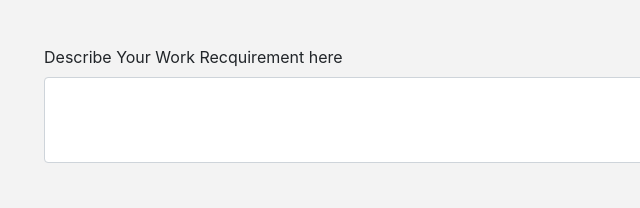
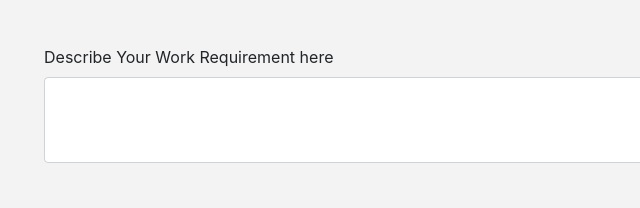
Before and after one commit to ashutosh243/portfolio, a plain HTML site: page services.html in a window 1280 px wide. Shown: the part 249-457 px from the top of the page, 41-681 px from the left. Drawn offline with nearby package versions, Linux system fonts and the light colour scheme.

Commit message:
Update services.html

```diff
--- a/services.html
+++ b/services.html
@@ -62,7 +62,7 @@
    </div>
    <div class="container my-5">
     <div class="form-group my-3">
-        <label for="exampleFormControlTextarea1">Describe Your Work Recquirement here</label>
+        <label for="exampleFormControlTextarea1">Describe Your Work Requirement here</label>
         <textarea class="form-control" id="exampleFormControlTextarea1" rows="3"></textarea>
       </div>
    </div>
```
